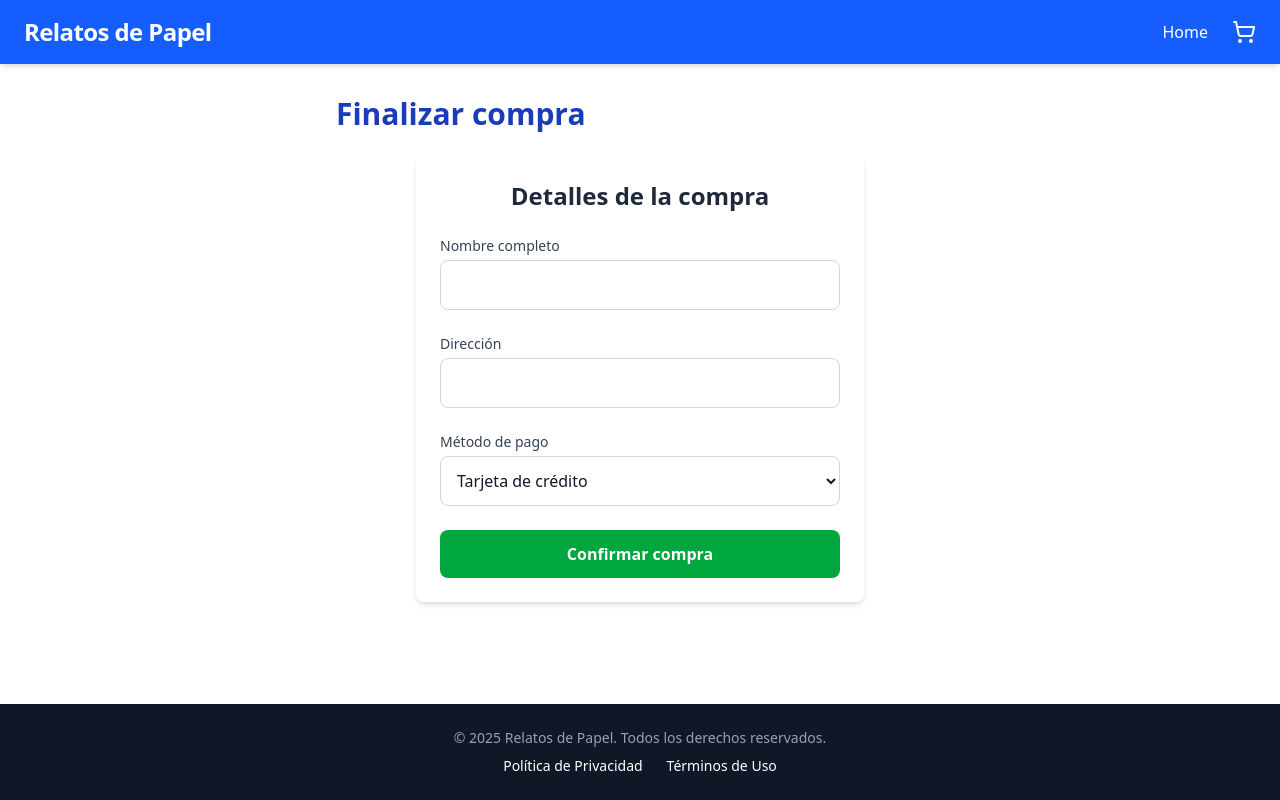
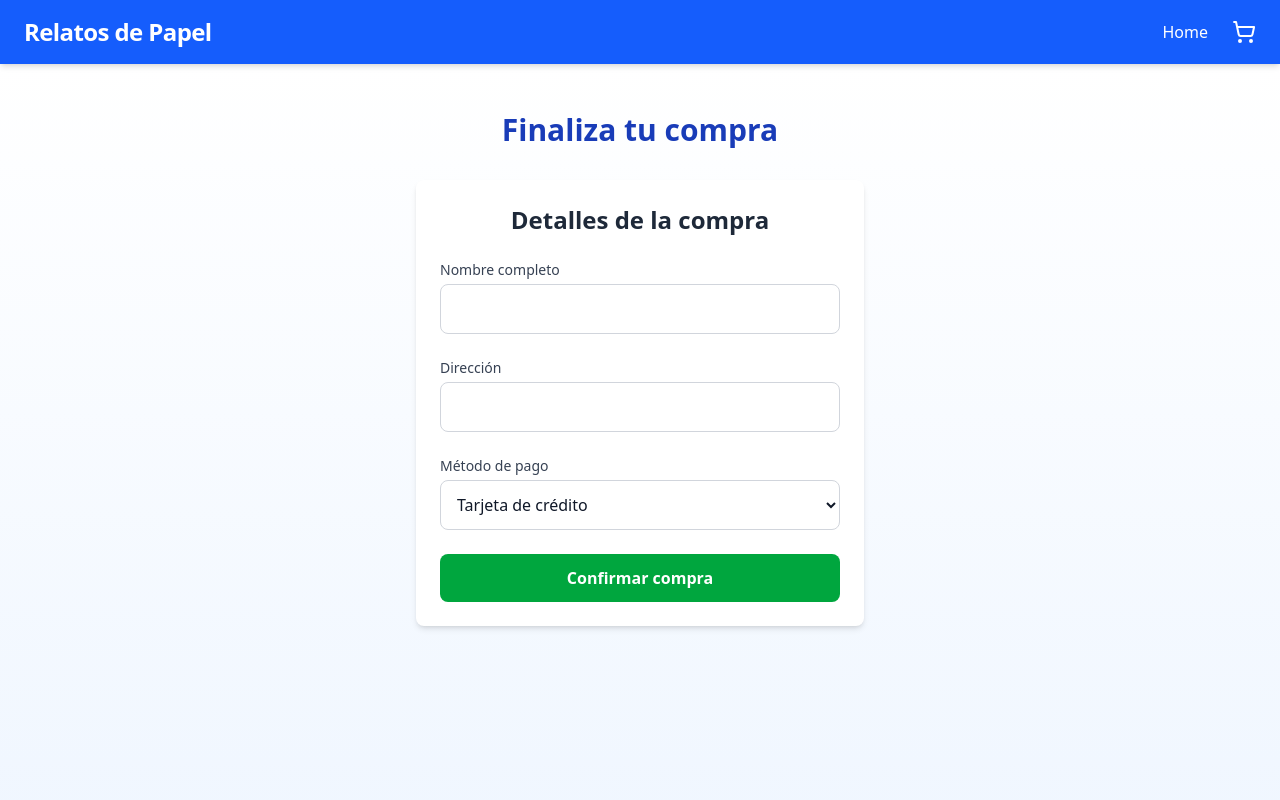
Before and after one commit to Marcelo-Crisostomo/relatos-de-papel-frontend, a React (Vite) app: page /checkout in a window 1280 px wide. Shown: the top 800 px of the page. Built offline with nearby package versions, Linux system fonts and the light colour scheme.

Commit message:
Se actualiza Pagina de carrito de compras
Se actualiza diseño de carrito de compras vacio

```diff
--- a/src/components/Checkout.jsx
+++ b/src/components/Checkout.jsx
@@ -1,6 +1,8 @@
-// src/pages/Checkout.jsx
-import React, { useState } from 'react';
+import React, { useState, useEffect } from 'react';
 import CheckoutForm from '../components/CheckoutForm';
+import Swal from 'sweetalert2';
+import { useCart } from '../context/CartContext';
+import { useNavigate } from 'react-router-dom';
 
 /*
 function Checkout() {
@@ -46,16 +48,47 @@ function Checkout() {
 function Checkout() {
   const [submitted, setSubmitted] = useState(false);
   const [userData, setUserData] = useState(null);
+  const { cartItems, clearCart } = useCart();
+  const navigate = useNavigate();
 
   const handleFormSubmit = (formData) => {
     setUserData(formData);
     setSubmitted(true);
+
+    // 1️⃣ Generar número de pedido y guardar en localStorage
+    const orderId = `ORD-${Date.now()}`;
+    const orderData = {
+      id: orderId,
+      ...formData,
+      items: cartItems,
+      total: cartItems.reduce((sum, item) => sum + item.price * item.quantity, 0),
+      date: new Date().toLocaleString(),
+    };
+
+    const existingOrders = JSON.parse(localStorage.getItem('orders')) || [];
+    localStorage.setItem('orders', JSON.stringify([...existingOrders, orderData]));
+
+    // 2️⃣ Mostrar alerta y redirigir
+    Swal.fire({
+      title: '¡Gracias por tu compra!',
+      html: `
+        <p><strong>Pedido #${orderId}</strong></p>
+        <p>A nombre de <b>${formData.name}</b>, será enviado a <i>${formData.address}</i>.</p>
+      `,
+      icon: 'success',
+      confirmButtonText: 'Volver al inicio',
+    }).then(() => {
+      clearCart();
+      navigate('/home');
+    });
   };
 
   return (
     <section className="min-h-screen bg-gradient-to-b from-white to-blue-50 py-12">
       <div className="container mx-auto px-4">
-        <h1 className="text-3xl font-bold text-center text-blue-800 mb-8">Finaliza tu compra</h1>
+        <h1 className="text-3xl font-bold text-center text-blue-800 mb-8">
+          Finaliza tu compra
+        </h1>
 
         {!submitted ? (
           <CheckoutForm onSubmit={handleFormSubmit} />
@@ -68,7 +101,9 @@ function Checkout() {
             <p className="text-gray-500">
               Será enviado a: <span className="italic">{userData.address}</span>.
             </p>
-            <p className="text-sm text-gray-400">Método de pago: {userData.paymentMethod === 'credit-card' ? 'Tarjeta de crédito' : 'PayPal'}</p>
+            <p className="text-sm text-gray-400">
+              Método de pago: {userData.paymentMethod === 'credit-card' ? 'Tarjeta de crédito' : 'PayPal'}
+            </p>
           </div>
         )}
       </div>
--- a/src/components/CheckoutForm.jsx
+++ b/src/components/CheckoutForm.jsx
@@ -82,6 +82,7 @@ function CheckoutForm({ onSubmit }) {
   const handleSubmit = (e) => {
     e.preventDefault();
     onSubmit(formData);
+    localStorage.setItem("lastOrder", JSON.stringify(formData)); // Guarda pedido simulado
   };
 
   return (
--- a/src/context/CartPanel.jsx
+++ b/src/context/CartPanel.jsx
@@ -7,11 +7,28 @@ function CartPanel() {
   if (!isCartOpen) return null;
 
   return (
-    <div className="absolute top-full right-6 mt-2 w-80 bg-white text-black shadow-lg rounded-lg p-4 z-50">
-      <h2 className="text-lg font-bold mb-2">Carrito</h2>
+    <div className="absolute top-full right-6 mt-3 w-96 bg-white text-gray-800 shadow-xl rounded-xl p-4 z-50 border border-gray-200">
+      <h2 className="text-lg font-bold mb-3 border-b pb-2">Carrito de compras</h2>
       {cartItems.length === 0 ? (
-        <p className="text-sm text-gray-500">Tu carrito está vacío.</p>
-      ) : (
+            <div className="text-center py-8 flex flex-col items-center justify-center">
+                <svg
+                xmlns="http://www.w3.org/2000/svg"
+                className="w-16 h-16 text-gray-400 mb-4"
+                fill="none"
+                viewBox="0 0 24 24"
+                stroke="currentColor"
+                strokeWidth={1.5}
+                >
+                <path
+                    strokeLinecap="round"
+                    strokeLinejoin="round"
+                    d="M3 3h2l.4 2M7 13h10l4-8H5.4M7 13L5.4 5M7 13l-2 9m5-9v9m4-9v9m5-9l2 9"
+                />
+                </svg>
+                <p className="text-gray-500 text-sm">Tu carrito está vacío.</p>
+                <p className="text-xs text-gray-400 mt-1">Agrega libros para verlos aquí 🛍️</p>
+            </div>
+            ) : (
         <ul className="divide-y divide-gray-200 max-h-60 overflow-y-auto">
           {cartItems.map((item) => (
             <li key={item.id} className="py-2 flex justify-between">
--- a/src/pages/Cart.jsx
+++ b/src/pages/Cart.jsx
@@ -71,8 +71,27 @@ function Cart() {
       <h1 className="text-3xl font-bold mb-6 text-blue-800">Carrito de compras</h1>
 
       {cartItems.length === 0 ? (
-        <p className="text-gray-600">Tu carrito está vacío.</p>
-      ) : (
+        <div className="text-center py-10 flex flex-col items-center justify-center text-gray-600">
+            <svg
+            xmlns="http://www.w3.org/2000/svg"
+            viewBox="0 0 64 64"
+            className="w-20 h-20 mb-4 text-blue-300"
+            fill="currentColor"
+            >
+            <path d="M20 54a4 4 0 100 8 4 4 0 000-8zm24 0a4 4 0 100 8 4 4 0 000-8zM9 4a1 1 0 000 2h4.15l4.84 30.62a5 5 0 004.94 4.38h26.72a5 5 0 004.95-4.14l3.67-20A1 1 0 0061 16H16.42l-.63-4H55a1 1 0 000-2H14.72a1 1 0 00-.98.8l-.67 4a1 1 0 00.01.2L15.1 16h.02l.52 3.22L19 44.38a7 7 0 006.91 6.12H53a1 1 0 000-2H25.91a5 5 0 01-4.94-4.38l-4.84-30.6A1 1 0 0015 14H9z" />
+            </svg>
+            <p className="text-md font-medium">Tu carrito está vacío</p>
+            <p className="text-sm text-gray-400 mt-1 mb-4">
+            Cuando agregues libros, los verás aquí
+            </p>
+            <a
+            href="/home"
+            className="inline-block bg-blue-600 text-white text-sm px-4 py-2 rounded hover:bg-blue-700 transition"
+            >
+            Ir al catálogo
+            </a>
+        </div>
+        ) : (
         <div className="space-y-6">
           {cartItems.map((item) => (
             <CartItem
--- a/src/pages/Checkout.jsx
+++ b/src/pages/Checkout.jsx
@@ -1,16 +1,71 @@
-import React from 'react';
+import React, { useState } from 'react';
 import CheckoutForm from '../components/CheckoutForm';
+import Swal from 'sweetalert2';
+import { useCart } from '../context/CartContext';
+import { useNavigate } from 'react-router-dom';
+
 
 function Checkout() {
-  const handleSubmit = (formData) => {
-    alert('Compra realizada con éxito. Gracias ' + formData.name + '!');
+  const [submitted, setSubmitted] = useState(false);
+  const [userData, setUserData] = useState(null);
+  const { cartItems, clearCart } = useCart();
+  const navigate = useNavigate();
+
+  const handleFormSubmit = (formData) => {
+    setUserData(formData);
+    setSubmitted(true);
+
+    const orderId = `ORD-${Date.now()}`;
+    const orderData = {
+      id: orderId,
+      ...formData,
+      items: cartItems,
+      total: cartItems.reduce((sum, item) => sum + item.price * item.quantity, 0),
+      date: new Date().toLocaleString(),
+    };
+
+    const existingOrders = JSON.parse(localStorage.getItem('orders')) || [];
+    localStorage.setItem('orders', JSON.stringify([...existingOrders, orderData]));
+
+    Swal.fire({
+      title: '¡Gracias por tu compra!',
+      html: `
+        <p><strong>Pedido #${orderId}</strong></p>
+        <p>A nombre de <b>${formData.name}</b>, será enviado a <i>${formData.address}</i>.</p>
+      `,
+      icon: 'success',
+      confirmButtonText: 'Volver al inicio',
+    }).then(() => {
+      clearCart();
+      navigate('/home');
+    });
   };
 
   return (
-    <div className="p-8 bg-white max-w-2xl mx-auto">
-      <h2 className="text-3xl font-bold text-blue-800 mb-6">Finalizar compra</h2>
-      <CheckoutForm onSubmit={handleSubmit} />
-    </div>
+    <section className="min-h-screen bg-gradient-to-b from-white to-blue-50 py-12">
+      <div className="container mx-auto px-4">
+        <h1 className="text-3xl font-bold text-center text-blue-800 mb-8">
+          Finaliza tu compra
+        </h1>
+
+        {!submitted ? (
+          <CheckoutForm onSubmit={handleFormSubmit} />
+        ) : (
+          <div className="max-w-md mx-auto bg-white shadow-md rounded-lg p-6 text-center space-y-4">
+            <h2 className="text-2xl font-semibold text-green-600">¡Gracias por tu compra!</h2>
+            <p className="text-gray-700">
+              Pedido a nombre de <span className="font-bold">{userData.name}</span>.
+            </p>
+            <p className="text-gray-500">
+              Será enviado a: <span className="italic">{userData.address}</span>.
+            </p>
+            <p className="text-sm text-gray-400">
+              Método de pago: {userData.paymentMethod === 'credit-card' ? 'Tarjeta de crédito' : 'PayPal'}
+            </p>
+          </div>
+        )}
+      </div>
+    </section>
   );
 }
 
--- a/src/pages/Landing.jsx
+++ b/src/pages/Landing.jsx
@@ -21,24 +21,33 @@ export default Landing;*/
 
 function Landing() {
   return (
-    <section className="flex flex-col justify-center items-center min-h-screen bg-gradient-to-b from-blue-100 to-white text-center px-6">
-      {/* Título principal */}
+    <section className="relative flex flex-col justify-center items-center min-h-screen bg-gradient-to-b from-blue-100 to-white text-center px-6 overflow-hidden">
+      <div className="absolute top-0 right-0 w-full max-h-[300px] z-0 opacity-50 pointer-events-none">
+        <svg viewBox="0 0 800 600" xmlns="http://www.w3.org/2000/svg" preserveAspectRatio="none" className="w-full h-full">
+          <defs>
+            <linearGradient id="bg-gradient" x1="0%" y1="0%" x2="100%" y2="100%">
+              <stop offset="0%" stopColor="#3b82f6" stopOpacity="0.5" />
+              <stop offset="100%" stopColor="#a5b4fc" stopOpacity="0.3" />
+            </linearGradient>
+          </defs>
+          <path d="M0,0 C300,150 500,-100 800,100 L800,0 L0,0 Z" fill="url(#bg-gradient)" />
+        </svg>
+      </div>
+
+      <div className="relative z-10">
         <h1 className="text-5xl md:text-6xl font-extrabold text-blue-700 mb-4 tracking-tight drop-shadow-sm">
           Relatos de Papel
         </h1>
-
-      {/* Subtítulo */}
         <p className="text-lg md:text-xl text-gray-600 mb-8 max-w-xl">
           Tu librería digital favorita, donde las historias cobran vida.
         </p>
-
-      {/* Botón */}
         <Link
           to="/home"
           className="bg-blue-600 text-white px-6 py-3 rounded-md text-lg font-medium hover:bg-blue-700 transition shadow"
         >
           Explorar libros
         </Link>
+      </div>
     </section>
   );
 }
--- a/src/styles/index.css
+++ b/src/styles/index.css
@@ -49,3 +49,11 @@ p {
 .link {
   @apply text-blue-600 hover:text-blue-800 transition;
 }
+
+.custom-scroll::-webkit-scrollbar {
+  width: 6px;
+}
+.custom-scroll::-webkit-scrollbar-thumb {
+  background-color: rgba(100, 116, 139, 0.3);
+  border-radius: 3px;
+}
```
Also changed, not shown: src/hooks/useCart.jsx (added), src/hooks/useRedirect.jsx (added). Lines whose indentation alone changed are shown as unchanged.
